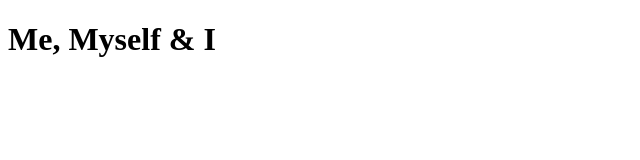
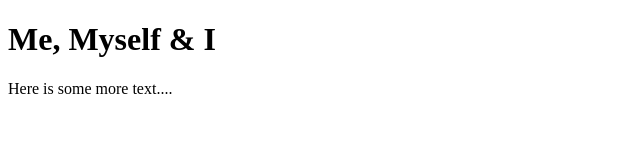
Before and after one commit to kaydeeem/kaydeeem.github.io, a plain HTML site: page index.html in a window 1280 px wide. Shown: the whole page, without its empty margins (0-640 px from the left). Drawn offline with Linux system fonts and the light colour scheme.

Commit message:
Added Some Text

```diff
--- a/index.html
+++ b/index.html
@@ -8,5 +8,7 @@
 
 	<h1>Me, Myself & I</h1>
 
+	<p>Here is some more text....</p>
+
 </body>
 </html>
```
